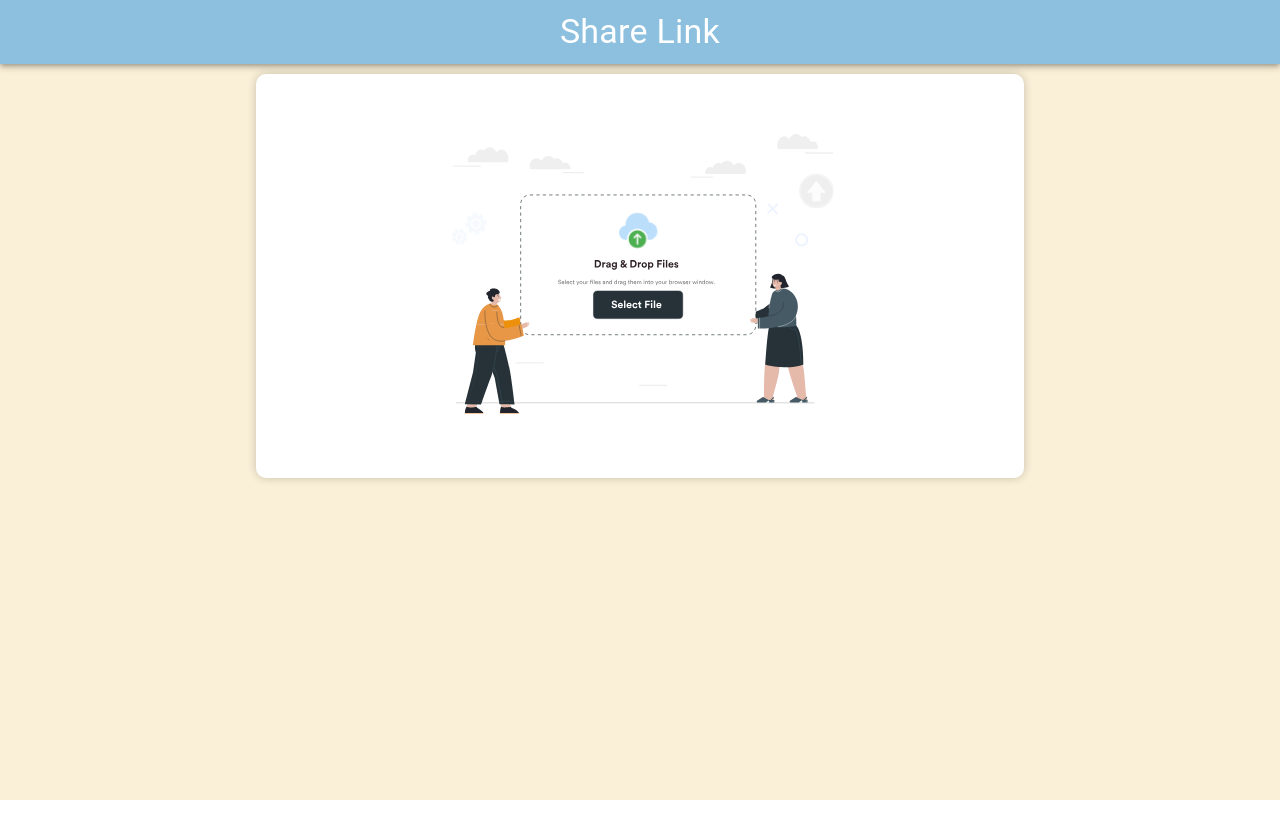
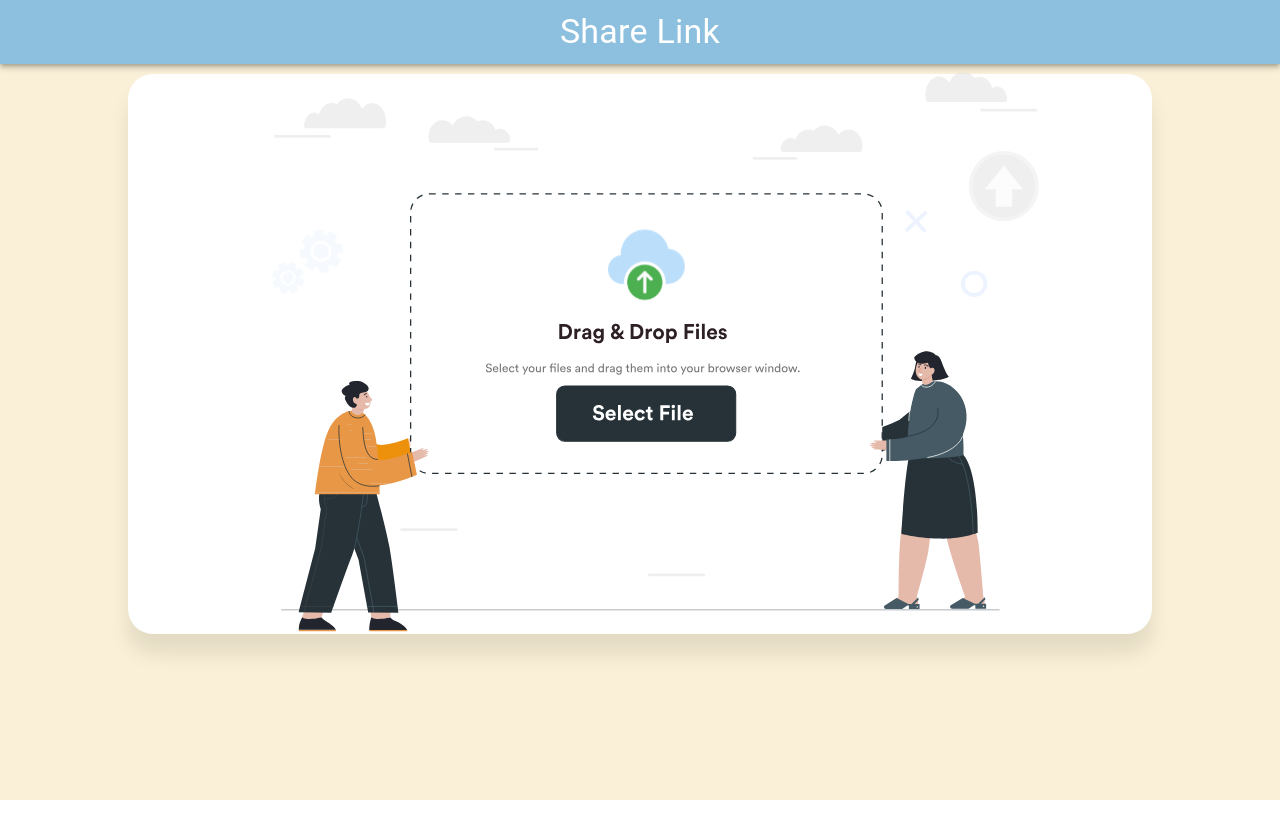
Before and after one commit to mdozairq/client-ShareLink, a React (Create React App) app: page / in a window 1280 px wide. Shown: the top 838 px of the page. Before the commit the page ends 800 px from the top, so only its background shows below. Built offline with nearby package versions, Linux system fonts and the light colour scheme.

Commit message:
changes in styling

```diff
--- a/src/App.css
+++ b/src/App.css
@@ -7,4 +7,7 @@
 .content{
   display: flex;
   justify-content: center;
+  align-content: center;
+  width: 100%;
+  height: 100%;
 }
--- a/src/Components/DragDrop/DragDrop.css
+++ b/src/Components/DragDrop/DragDrop.css
@@ -5,28 +5,53 @@
   display: flex;
   align-items: center;
   justify-content: center;
+  width: 80%;
+  height: 70%;
 }
 
 .dropzone {
-  border: 2px dashed var(--border-color);
   border-radius: 10px;
-  margin: 30px;
+  width: 100%;
+  margin: 10px;
   transition: 0.2s all ease-in;
 }
 
 img {
-  width: 80%;
-  height: 80%;
+  width: 75vw;
+  height: 70vh;
+  background-size: contain;
 }
 
 .progress {
+  margin: 10px 15px;
+  z-index: 1;
+  position: relative;
+  width: calc(100% - 30px);
+  bottom: 300px;
+}
+
+.progress-bar {
   position: absolute;
-  align-items: center;
-  align-content: center;
-  align-self: center;
-  justify-content: center;
-  width: 60%;
-  height: 30%;
-  top: 40%;
-  transform: scale(0.7);
+  display: block;
+  width: 100%;
 }
+
+@media screen and (max-width: 450px) {
+  .card {
+    width: 80%;
+    height: 30%;
+  }
+
+  img {
+    height: 25vh;
+    background-size: contain;
+  }
+
+  .progress {
+    margin: 10px 15px;
+    z-index: 1;
+    position: relative;
+    width: calc(100% - 30px);
+    bottom: 175px;
+  }
+}
--- a/src/Components/DragDrop/DragDrop.jsx
+++ b/src/Components/DragDrop/DragDrop.jsx
@@ -69,6 +69,7 @@ const DragDrop = ({ setdownloadResponse }) => {
             <img src={Clouds} alt={"cloud"}
             />
             <div className='progress'>
+              <div className='progress-bar'>
                 <Typography
                   variant='h6'
                   size="28px"
@@ -78,7 +79,6 @@ const DragDrop = ({ setdownloadResponse }) => {
                 <br />
                 {errors && <Alert severity="error">{errors}</Alert>}
                 {!errors && progress && (
-                <div className='progress-bar'>
                   <LinearProgress variant="determinate"
                     value={progress}
                     sx={{
@@ -88,8 +88,8 @@ const DragDrop = ({ setdownloadResponse }) => {
                       }
                     }}
                   />
+                )}
               </div>
-              )}
             </div>
           </div>
         )
--- a/src/Components/Result/Result.css
+++ b/src/Components/Result/Result.css
@@ -1,10 +1,4 @@
 .card {
-  display: flex;
-  margin: 30px;
-  width: 60%;
-  height: 50%;
-  border-radius: 10px;
-  box-shadow: 0px 0px 10px 0px rgba(0, 0, 0, 0.2);
   margin: 10px;
   flex-direction: column;
 }
@@ -39,7 +33,8 @@ input {
   background: #f5fcff;
 }
 
-img{
-  width: 60%;
-  height: 60%;
+.img {
+  width: 30vw;
+  height: 30vh;
+  background-size: contain;
 }
--- a/src/Components/Result/Result.js
+++ b/src/Components/Result/Result.js
@@ -1,6 +1,7 @@
 import React from 'react'
 import ContentCopyIcon from '@mui/icons-material/ContentCopy';
-import downloadimg from '../../Assets/download-sd.svg'
+import downloadimg from '../../Assets/download-sd.svg';
+import { Button } from '@mui/material';
 import "./Result.css"
 
 const Result = ({ downloadResponse }) => {
@@ -11,12 +12,21 @@ const Result = ({ downloadResponse }) => {
         document.execCommand('copy');
     };
 
+    const sendWhatsApp = async () =>{
+        window.open(
+            `whatsapp://send?text=${downloadResponse.file}`,
+            // This is what makes it
+            // open in a new window.
+            '_blank'
+        );
+    }
+
     return (
         <div
             className="card"
         >
             <div>
-                <img src={downloadimg} alt="download"/>
+                <img className="img" src={downloadimg} alt="download"/>
             </div>
             <div>
                 <h1>Your Download link is here:</h1>
@@ -26,6 +36,11 @@ const Result = ({ downloadResponse }) => {
                 <input type="text" id="copyText" value={downloadResponse.file} readonly />
                 <ContentCopyIcon className="cpybtn" onClick={handleCopy} />
             </div>
+            <div>
+                <Button variant="contained" onClick={sendWhatsApp} style={{marginRight:"25px", backgroundColor:"green"}}>Share on Whatsapp</Button>
+                <Button variant="outline">Share as Message</Button>
+            </div>
+
         </div>
     )
 }
```
Lines whose indentation alone changed are shown as unchanged.
